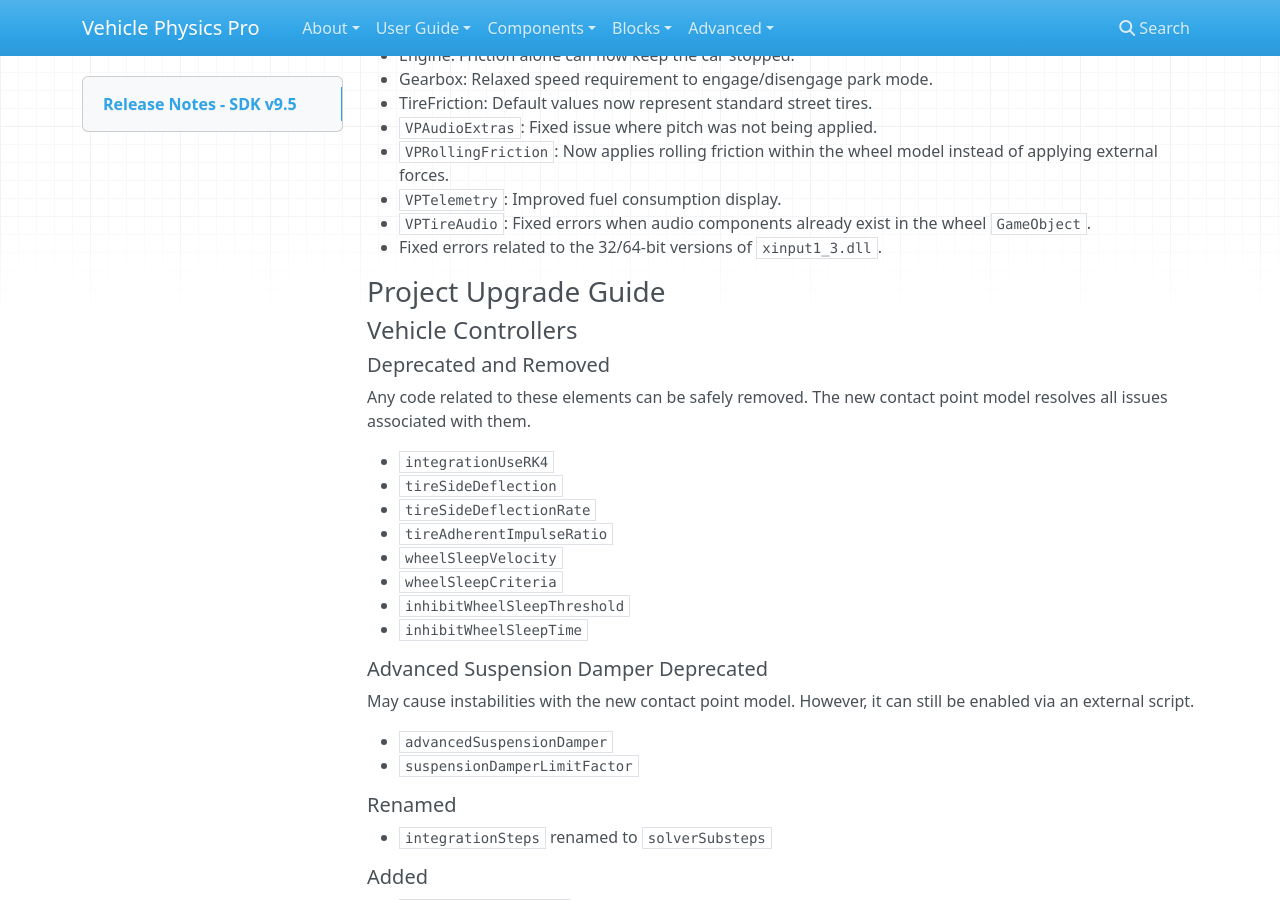
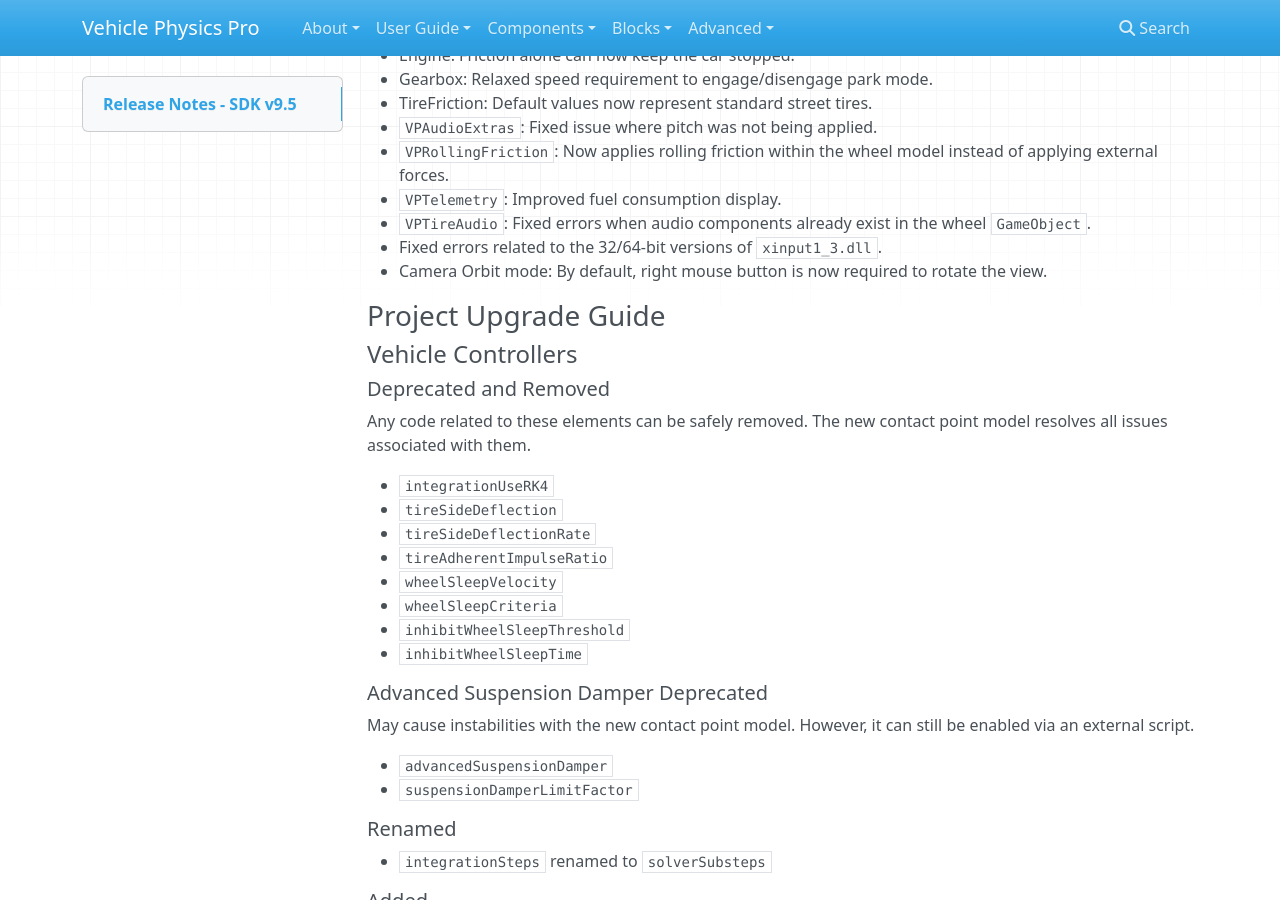
Before and after one commit to EdyJ/vehicle-physics-docs, an MkDocs documentation site: the page built from docs/about/release-notes-sdk-v9.5.md, in a window 1280 px wide and 900 px high, scrolled down 866 px. Built offline with MkDocs 1.6.1, drawn with Linux system fonts in a browser that asks for light colours; nearby versions of some CDN libraries; library files that are not in the unit come from our copies.

Commit message:
Addition to Release Notes

```diff
--- a/docs/about/release-notes-sdk-v9.5.md
+++ b/docs/about/release-notes-sdk-v9.5.md
@@ -35,6 +35,7 @@
 - `VPTelemetry`: Improved fuel consumption display.
 - `VPTireAudio`: Fixed errors when audio components already exist in the wheel `GameObject`.
 - Fixed errors related to the 32/64-bit versions of `xinput1_3.dll`.
+- Camera Orbit mode: By default, right mouse button is now required to rotate the view.
 
 ### Project Upgrade Guide
 
```
